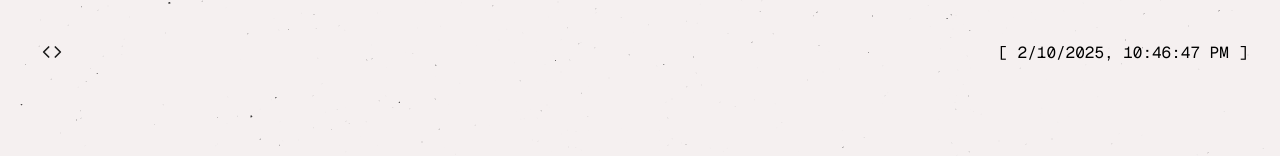
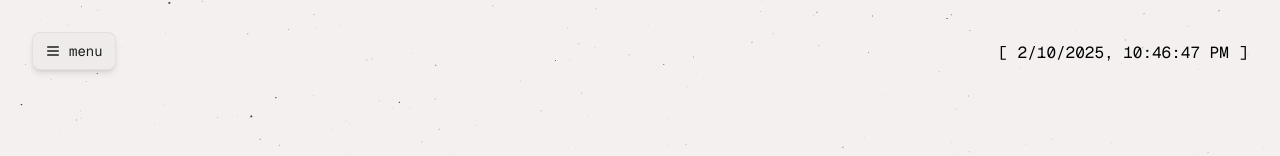
Before and after one commit to KushalPraja/portfolio, a Next.js app: page / in a window 1280 px wide. Shown: the top 156 px of the page. Built offline with nearby package versions, Linux system fonts and the light colour scheme.

Commit message:
fix: replace CodeIcon with Menu icon in navigation component and enhance button styles

```diff
--- a/components/Navigation.tsx
+++ b/components/Navigation.tsx
@@ -4,7 +4,7 @@ import Link from "next/link";
 import { usePathname } from "next/navigation";
 import { motion, AnimatePresence } from "framer-motion";
 import { cn } from "@/lib/utils";
-import { CodeIcon } from "lucide-react";
+import { Menu } from "lucide-react";
 
 const links = [
   { href: "/", label: "home" },
@@ -39,7 +39,7 @@ export default function Navigation() {
       {isMobile ? (
         // Mobile Navigation
         <motion.nav
-          className=" top-8 left-8 z-[100]"
+          className=" top-8 m-2 left-8 z-[100]"
           initial={{ opacity: 0 }}
           animate={{ opacity: 1 }}
         >
@@ -48,8 +48,8 @@ export default function Navigation() {
             className="w-10 h-10 flex items-center justify-center"
             whileTap={{ scale: 0.95 }}
           >
-            <CodeIcon className="w-5 h-5 text-foreground" />
-          </motion.button>
+            <Menu className="w-5 h-5 text-foreground" />
+            </motion.button>
 
           <AnimatePresence>
             {isOpen && (
@@ -109,11 +109,14 @@ export default function Navigation() {
           <div className="relative">
             {/* Minimal Trigger */}
             <motion.div
-              className="w-10 h-10 flex items-center justify-center cursor-pointer"
-              whileHover={{ scale: 1.1 }}
+              className="flex justify-center items-center gap-2 py-2 px-3 bg-black/[0.02] rounded-lg shadow-md backdrop-blur-sm border border-black/5"
+              initial={{ opacity: 0, y: 10 }}
+              animate={{ opacity: 1, y: 0 }}
+              whileHover={{ scale: 1.05 }}
               whileTap={{ scale: 0.95 }}
             >
-              <CodeIcon className="w-5 h-5 text-foreground hover:text-primary transition-colors" />
+              <Menu className="w-4 h-4 text-foreground hover:text-primary transition-colors" />
+                <span className="text-sm text-foreground hover:text-primary transition-colors">menu</span>
             </motion.div>
 
             {/* Navigation Menu */}
```
